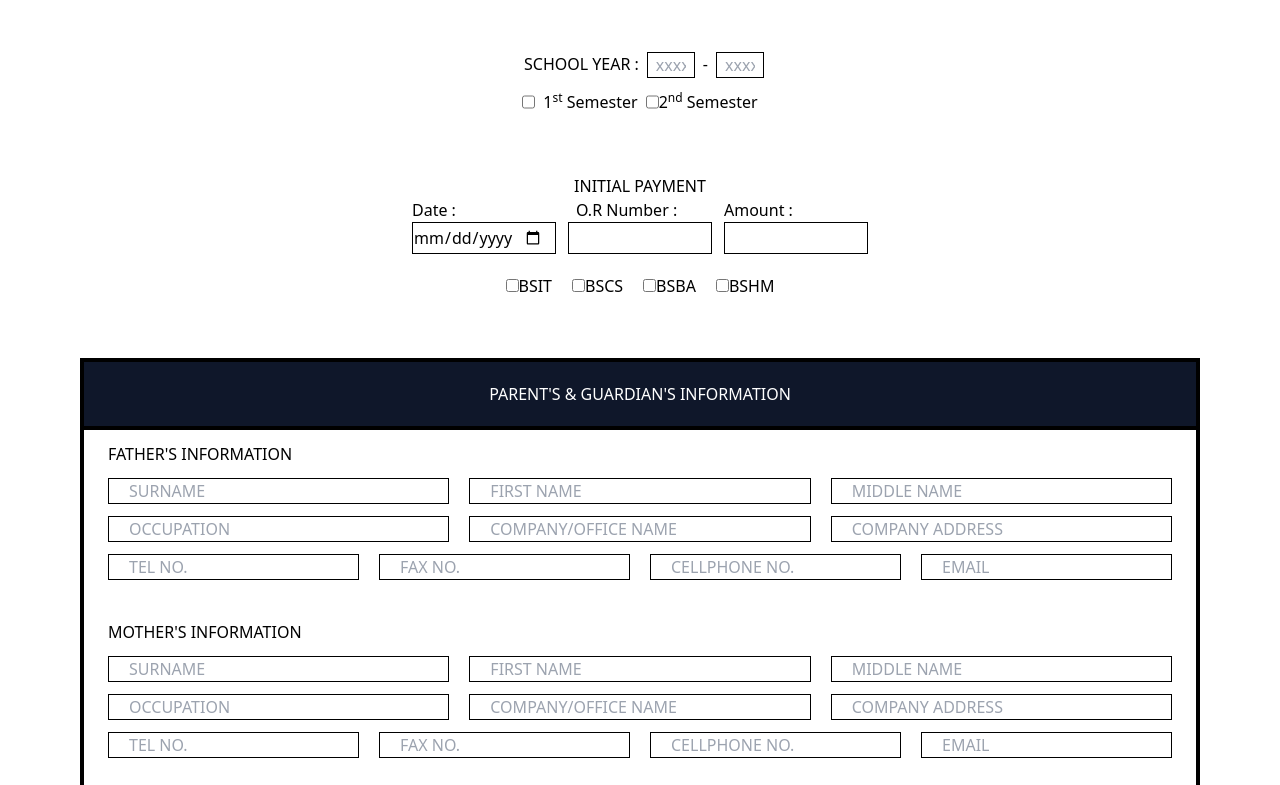
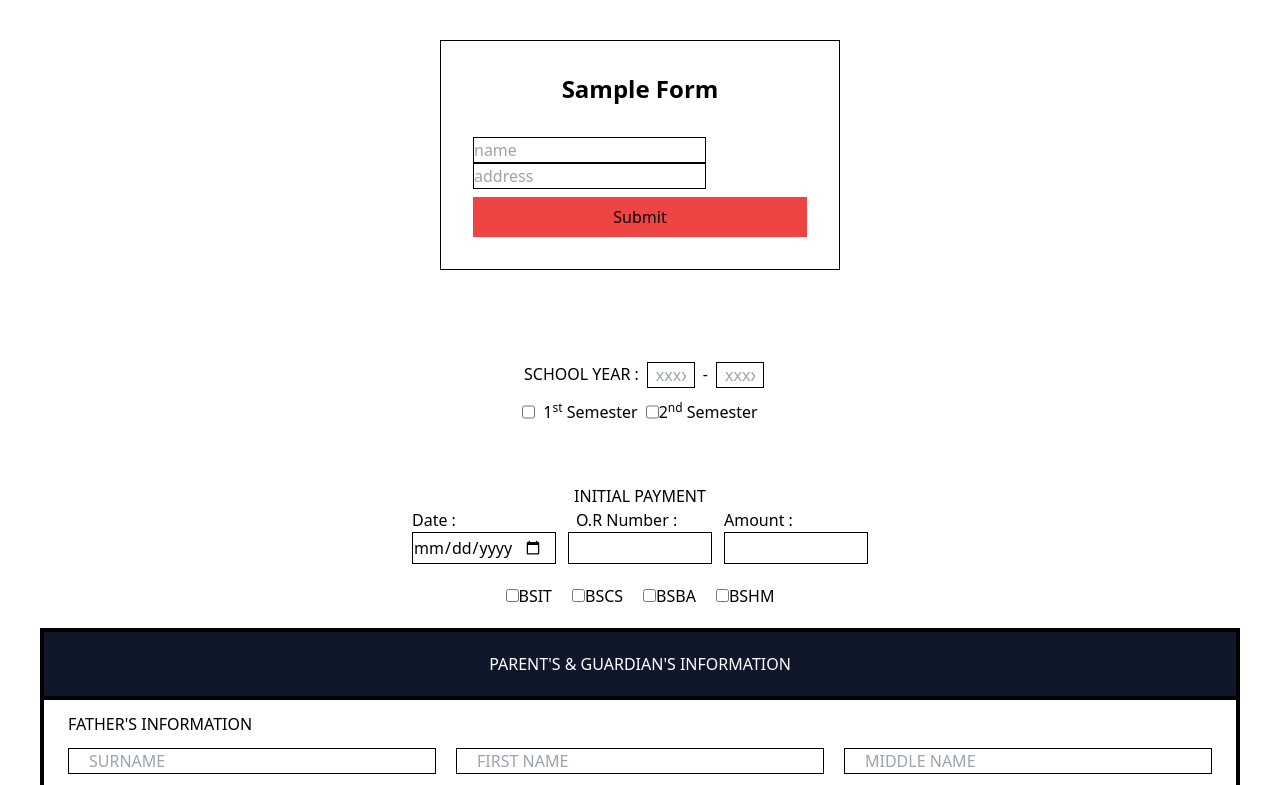
Before and after one commit to stanleygarbo/clg-super-app, a React (Vite) app in the folder frontend/: page /admission in a window 1280 px wide. Shown: the top 785 px of the page. Built offline with nearby package versions, Linux system fonts and the light colour scheme.

Commit message:
added sample forms for react hook form

```diff
--- a/frontend/package.json
+++ b/frontend/package.json
@@ -12,6 +12,7 @@
   "dependencies": {
     "react": "^18.3.1",
     "react-dom": "^18.3.1",
+    "react-hook-form": "^7.53.0",
     "react-router-dom": "^6.26.2",
     "valtio": "^2.0.0"
   },
--- a/frontend/src/AdmissionComponents/EFormParents.tsx
+++ b/frontend/src/AdmissionComponents/EFormParents.tsx
@@ -1,13 +1,11 @@
 import React from "react";
+import { useFormContext } from "react-hook-form";
 
 const EFormParents = () => {
+  const { register } = useFormContext();
+
   return (
-    <div className="">
-      <div className="p-10">
-        <form
-          action=""
-          className="pb-10 border-4 flex flex-col items-center border-black"
-        >
+    <section className="pb-20 border-4 flex flex-col items-center border-black">
       <div className="bg-slate-900 text-white text-center pb-5 pt-5 border-b-4 border-black w-[100%]">
         <p>PARENT'S & GUARDIAN'S INFORMATION</p>
       </div>
@@ -17,32 +15,70 @@ const EFormParents = () => {
         </label>
 
         <div className="gap-5 grid grid-cols-3">
-              <input type="text" className="pl-5" placeholder="SURNAME" />
-              <input type="text" className="pl-5" placeholder="FIRST NAME" />
-              <input type="text" className="pl-5" placeholder="MIDDLE NAME" />
+          <input
+            type="text"
+            className="pl-5"
+            placeholder="SURNAME"
+            {...register("surname")}
+          />
+          <input
+            type="text"
+            className="pl-5"
+            placeholder="FIRST NAME"
+            {...register("firstName")}
+          />
+          <input
+            type="text"
+            className="pl-5"
+            placeholder="MIDDLE NAME"
+            {...register("middleName")}
+          />
         </div>
         <div className="grid grid-cols-3 gap-5 ">
-              <input type="text" className="pl-5" placeholder="OCCUPATION" />
+          <input
+            type="text"
+            className="pl-5"
+            placeholder="OCCUPATION"
+            {...register("occupation")}
+          />
           <input
             type="text"
             className="pl-5"
             placeholder="COMPANY/OFFICE NAME"
+            {...register("companyName")}
           />
           <input
             type="text"
             className="pl-5"
             placeholder="COMPANY ADDRESS"
+            {...register("companyAdress")}
           />
         </div>
         <div className="grid grid-cols-4 gap-5 ">
-              <input type="number" className="pl-5" placeholder="TEL NO." />
-              <input type="number" className="pl-5" placeholder="FAX NO." />
+          <input
+            type="number"
+            className="pl-5"
+            placeholder="TEL NO."
+            {...register("telephoneNum")}
+          />
+          <input
+            type="number"
+            className="pl-5"
+            placeholder="FAX NO."
+            {...register("faxNum")}
+          />
           <input
             type="number"
             className="pl-5"
             placeholder="CELLPHONE NO."
+            {...register("cellphoneNum")}
           />
-              <input type="text" className="pl-5" placeholder="EMAIL" />
+          <input
+            type="text"
+            className="pl-5"
+            placeholder="EMAIL"
+            {...register("email")}
+          />
         </div>
       </div>
 
@@ -63,20 +99,12 @@ const EFormParents = () => {
             className="pl-5"
             placeholder="COMPANY/OFFICE NAME"
           />
-              <input
-                type="text"
-                className="pl-5"
-                placeholder="COMPANY ADDRESS"
-              />
+          <input type="text" className="pl-5" placeholder="COMPANY ADDRESS" />
         </div>
         <div className="grid grid-cols-4 gap-5 ">
           <input type="number" className="pl-5" placeholder="TEL NO." />
           <input type="number" className="pl-5" placeholder="FAX NO." />
-              <input
-                type="number"
-                className="pl-5"
-                placeholder="CELLPHONE NO."
-              />
+          <input type="number" className="pl-5" placeholder="CELLPHONE NO." />
           <input type="text" className="pl-5" placeholder="EMAIL" />
         </div>
       </div>
@@ -111,26 +139,16 @@ const EFormParents = () => {
             className="pl-5"
             placeholder="COMPANY/OFFICE NAME"
           />
-              <input
-                type="text"
-                className="pl-5"
-                placeholder="COMPANY ADDRESS"
-              />
+          <input type="text" className="pl-5" placeholder="COMPANY ADDRESS" />
         </div>
         <div className="grid grid-cols-4 gap-5 ">
           <input type="number" className="pl-5" placeholder="TEL NO." />
           <input type="number" className="pl-5" placeholder="FAX NO." />
-              <input
-                type="number"
-                className="pl-5"
-                placeholder="CELLPHONE NO."
-              />
+          <input type="number" className="pl-5" placeholder="CELLPHONE NO." />
           <input type="text" className="pl-5" placeholder="EMAIL" />
         </div>
       </div>
-        </form>
-      </div>
-    </div>
+    </section>
   );
 };
 
--- a/frontend/src/AdmissionComponents/EFormSeniorHigh.tsx
+++ b/frontend/src/AdmissionComponents/EFormSeniorHigh.tsx
@@ -3,18 +3,28 @@ import React from "react";
 import { proxy, useSnapshot } from "valtio";
 import EFormParents from "./EFormParents";
 import EformSiblings from "./EformSiblings";
+import SampleForm from "./SampleForm";
+import { FormProvider, useForm } from "react-hook-form";
 
 const state = proxy({ count: 0, text: "hello", sem: 0, course: " " });
 
 const EForm = () => {
   const snap = useSnapshot(state);
+  const methods = useForm<any>();
 
   return (
     //Top
     <div className="m-auto p-10">
       {/* SchoolYear */}
+      <SampleForm />
 
-      <form>
+      <FormProvider {...methods}>
+        <form
+          onSubmit={methods.handleSubmit((data) => {
+            console.log(data);
+          })}
+        >
+          <section>
             <div className="flex flex-col items-center">
               {/* SchoolYear */}
               <div className="flex flex-row pt-3 pb-3">
@@ -24,6 +34,7 @@ const EForm = () => {
                   required
                   type="number"
                   placeholder="xxxx"
+                  {...methods.register("schoolYear")}
                 ></input>
                 <p className="pl-2 pr-2">-</p>
                 <input
@@ -40,7 +51,6 @@ const EForm = () => {
                 <input
                   className="radio1 pl-2 pr-2"
                   type="checkbox"
-              required
                   checked={state.sem === 1}
                   onChange={() => {
                     if (state.sem === 1) {
@@ -56,7 +66,6 @@ const EForm = () => {
                 <input
                   className="radio2 pl-2 pr-2"
                   type="checkbox"
-              required
                   checked={state.sem === 2}
                   onChange={() => {
                     if (state.sem === 2) {
@@ -71,25 +80,28 @@ const EForm = () => {
                 </label>
               </div>
             </div>
-      </form>
+          </section>
           {/* Payment */}
           <div className="flex flex-col items-center m-auto pt-10">
             <h1 className="pb-0">INITIAL PAYMENT</h1>
-        <form className="flex flex-row gap-3">
+            <section className="flex flex-row gap-3">
               <div className="flex flex-col pb-0">
                 <label className="pr-2">Date : </label>
                 <input
                   required
                   type="date"
                   className=" w-[9rem] h-[32px] pr-3"
+                  {...methods.register("date")}
                 ></input>
               </div>
               <div className="flex flex-col pb-0">
                 <label className="pl-2">O.R Number : </label>
+
                 <input
                   required
                   className=" w-[9rem] h-[32px] pr-3"
                   type="number"
+                  {...methods.register("OrderNumber")}
                 ></input>
               </div>
               <div className="flex flex-col pb-0">
@@ -98,16 +110,16 @@ const EForm = () => {
                   className=" w-[9rem] h-[32px] pr-3"
                   required
                   type="number"
+                  {...methods.register("amount")}
                 ></input>
               </div>
-        </form>
+            </section>
           </div>
           {/* Courses */}
           <div className="flex flex-col items-center Courses py-5 ">
-        <form className="flex flex-row gap-5 justify-center w-[500px]">
+            <section className="flex flex-row gap-5 justify-center w-[500px]">
               <div>
                 <input
-              required
                   type="checkbox"
                   checked={state.course === "BSIT"}
                   onChange={() => {
@@ -122,7 +134,6 @@ const EForm = () => {
               </div>
               <div>
                 <input
-              required
                   type="checkbox"
                   checked={state.course === "BSCS"}
                   onChange={() => {
@@ -137,7 +148,6 @@ const EForm = () => {
               </div>
               <div>
                 <input
-              required
                   type="checkbox"
                   checked={state.course === "BSBA"}
                   onChange={() => {
@@ -152,7 +162,6 @@ const EForm = () => {
               </div>
               <div>
                 <input
-              required
                   type="checkbox"
                   checked={state.course === "BSHM"}
                   onChange={() => {
@@ -165,11 +174,15 @@ const EForm = () => {
                 ></input>
                 <label>BSHM</label>
               </div>
-        </form>
+            </section>
           </div>
           <EFormParents />
           <EformSiblings />
-
+          <button type="submit" className="w-[300px] py-2 bg-blue-500">
+            Submit
+          </button>
+        </form>
+      </FormProvider>
     </div>
   );
 };
--- a/frontend/src/AdmissionComponents/EformSiblings.tsx
+++ b/frontend/src/AdmissionComponents/EformSiblings.tsx
@@ -4,10 +4,7 @@ const EformSiblings = () => {
   return (
     <div>
       <div className="p-10 pt-3">
-        <form
-          action=""
-          className="flex-row pb-4 border-4 flex flex-col border-black "
-        >
+        <form action="" className="pb-4 border-4 flex flex-col border-black ">
           <div className="bg-slate-900 text-white text-center pb-5 pt-5 border-b-4 border-black w-[100%]">
             <p>SIBLING'S INFORMATION</p>
           </div>
--- /dev/null
+++ b/frontend/src/AdmissionComponents/NestedInputs.tsx
@@ -0,0 +1,18 @@
+import { useFormContext } from "react-hook-form";
+
+const NestedInputs = () => {
+  const methods = useFormContext();
+
+  return (
+    <div>
+      <input {...methods.register("name")} placeholder="name" type="text" />
+      <input
+        {...methods.register("address")}
+        placeholder="address"
+        type="text"
+      />
+    </div>
+  );
+};
+
+export default NestedInputs;
--- /dev/null
+++ b/frontend/src/AdmissionComponents/SampleForm.tsx
@@ -0,0 +1,30 @@
+import { FormProvider, useForm } from "react-hook-form";
+import NestedInputs from "./NestedInputs";
+
+type FormDataType = {
+  name: string;
+  address: string;
+};
+
+function SampleForm() {
+  const methods = useForm<FormDataType>();
+
+  return (
+    <FormProvider {...methods}>
+      <form
+        className="flex flex-col gap-2 max-w-[400px] mx-auto border border-black p-8 mb-20"
+        onSubmit={methods.handleSubmit((data) => {
+          console.log(data);
+        })}
+      >
+        <h1 className="text-2xl text-center font-bold mb-6">Sample Form</h1>
+        <NestedInputs />
+        <button type="submit" className="bg-red-500 py-2 ">
+          Submit
+        </button>
+      </form>
+    </FormProvider>
+  );
+}
+
+export default SampleForm;
```
Also changed, not shown: 1 other file (tests, documents, lock files or other folders). Lines whose indentation alone changed are shown as unchanged.
